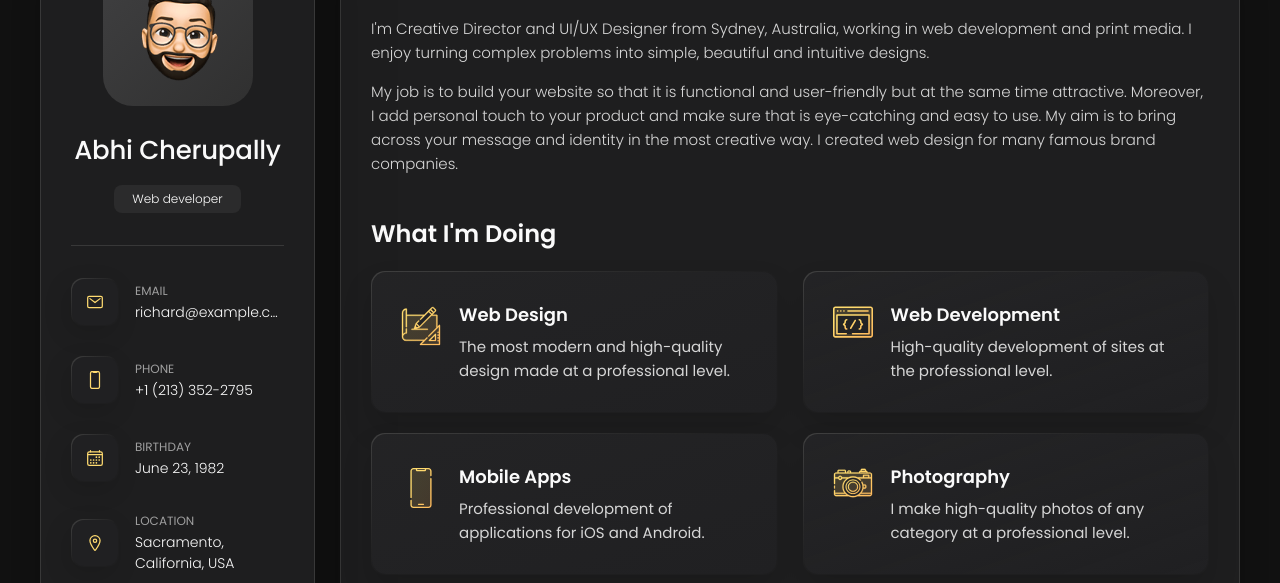
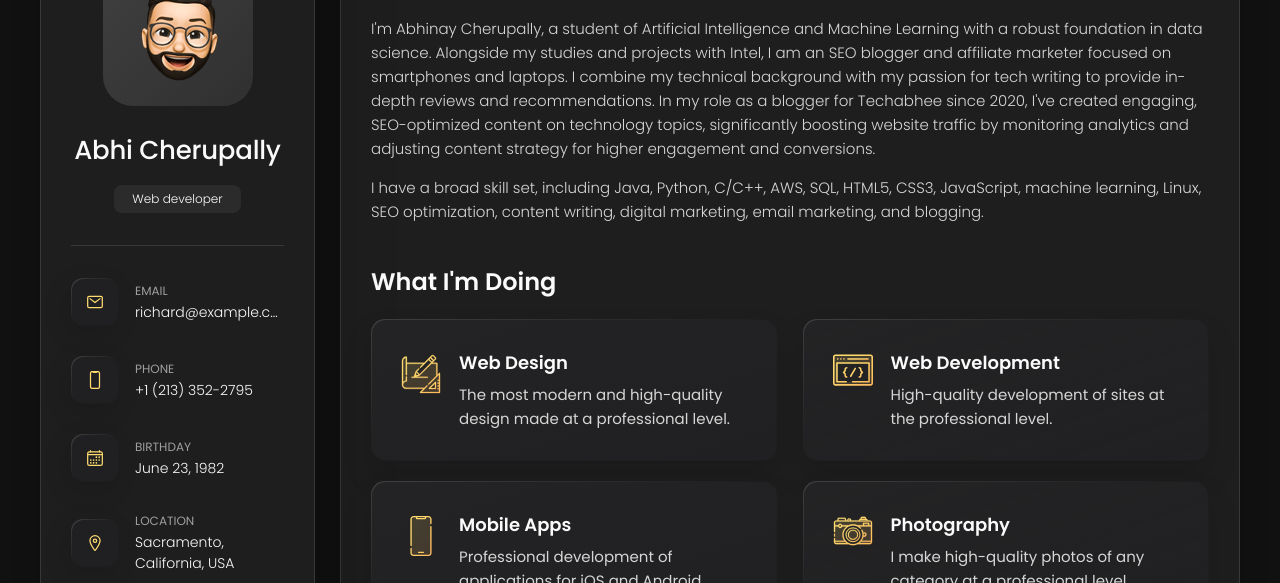
Before and after one commit to Theagentvikram/theagentvikram.github.io, a plain HTML site: page index.html in a window 1280 px wide. Shown: the part 162-745 px from the top of the page. Drawn offline with nearby package versions, Linux system fonts and the light colour scheme.

Commit message:
Update index.html

```diff
--- a/index.html
+++ b/index.html
@@ -209,17 +209,15 @@
 
         <section class="about-text">
           <p>
-            I'm Creative Director and UI/UX Designer from Sydney, Australia, working in web development and print media.
-            I enjoy
-            turning complex problems into simple, beautiful and intuitive designs.
+            I'm Abhinay Cherupally, a student of Artificial Intelligence and Machine Learning with a robust foundation in data science. Alongside my studies and projects with Intel, I am an SEO blogger and affiliate marketer focused on smartphones and laptops. I combine my technical background with my passion for tech writing to provide in-depth reviews and recommendations.
+
+In my role as a blogger for Techabhee since 2020, I've created engaging, SEO-optimized content on technology topics, significantly boosting website traffic by monitoring analytics and adjusting content strategy for higher engagement and conversions.
+
           </p>
+I have a broad skill set, including Java, Python, C/C++, AWS, SQL, HTML5, CSS3, JavaScript, machine learning, Linux, SEO optimization, content writing, digital marketing, email marketing, and blogging.
 
           <p>
-            My job is to build your website so that it is functional and user-friendly but at the same time attractive.
-            Moreover, I
-            add personal touch to your product and make sure that is eye-catching and easy to use. My aim is to bring
-            across your
-            message and identity in the most creative way. I created web design for many famous brand companies.
+
           </p>
         </section>
 
```
